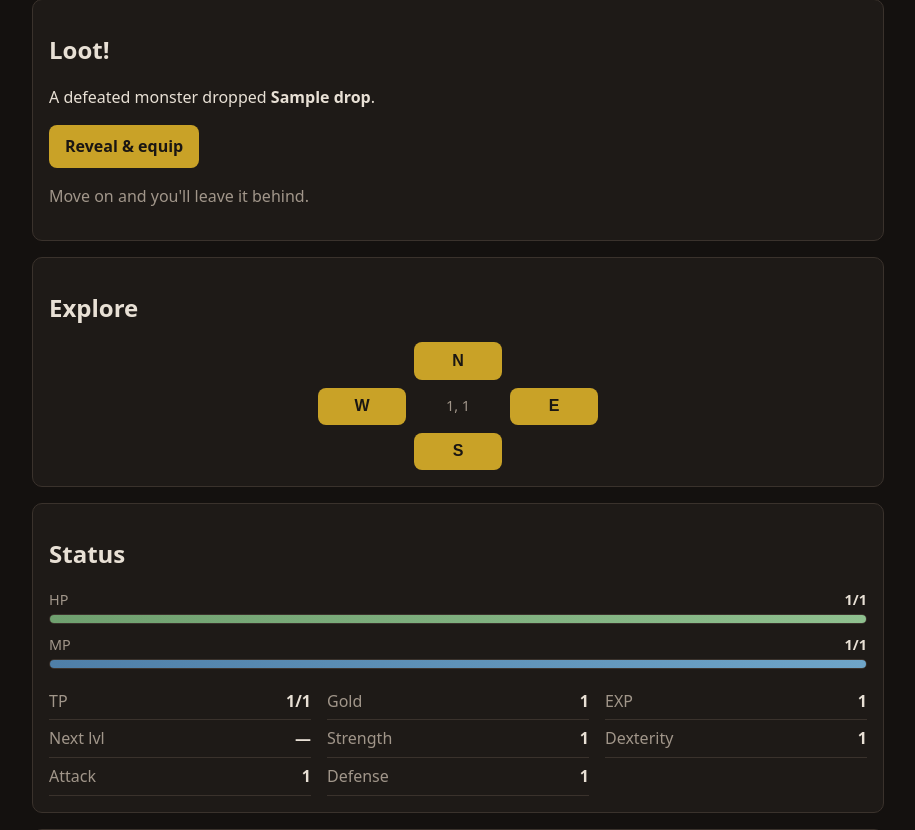
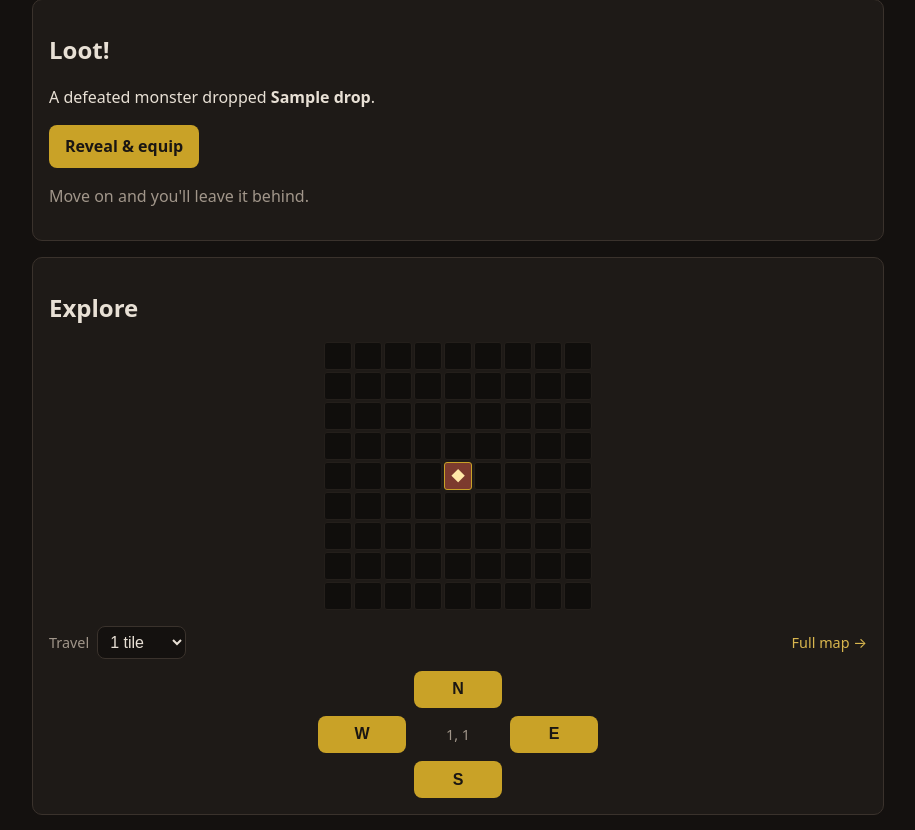
Before and after one commit to Cynnar/dragon-knight-reforged, a Django app: page / in a window 1280 px wide. Shown: the part 470-1300 px from the top of the page, without its empty margins (182-1097 px from the left). Run offline with Django 5.2, Linux system fonts and the light colour scheme; a user stored in the database is signed in; tables that the repository leaves empty hold one stand-in row (values such as "Sample post").

Commit message:
Add multi-tile movement and full world map
- Travel 1/3/5/10 tiles per action, resolving each tile and stopping
  early on towns, encounters, or the world edge
- Clamp and validate step counts server-side
- New /map/ view rendering explored tiles, known towns and the player
  as a scalable SVG fitted to the discovered area

```diff
--- a/config/urls.py
+++ b/config/urls.py
@@ -14,12 +14,15 @@ urlpatterns = [
     path("town/inn/", views.inn, name="inn"),
     path("town/shop/", views.shop_view, name="shop"),
     path("town/buy/<int:item_id>/", views.buy_item, name="buy_item"),
+    path("town/travel/<int:town_id>/", views.travel, name="travel"),
+    path("town/map/<int:town_id>/", views.buy_map, name="buy_map"),
     path("drop/", views.drop_reveal, name="drop_reveal"),
     path("drop/equip/", views.drop_equip, name="drop_equip"),
     path("drop/leave/", views.drop_leave, name="drop_leave"),
     path("tavern/", views.tavern, name="tavern"),
     path("tavern/babble/", views.post_babble, name="post_babble"),
     path("tavern/babbles/", views.babble_list, name="babble_list"),
+    path("map/", views.world_map, name="world_map"),
     path("online/", views.whos_online, name="whos_online"),
     path("forum/", views.forum_index, name="forum_index"),
     path("forum/new/", views.forum_new, name="forum_new"),
--- a/game/views.py
+++ b/game/views.py
@@ -12,7 +12,7 @@ from django.views.decorators.http import require_POST
 
 from . import combat, shop
 from .forms import CharacterForm, SignupForm
-from .models import Action, Character, GameControl, LevelTier, Monster, Town
+from .models import Action, Character, GameControl, LevelTier, Monster, Town, VisitedTile
 
 
 # ── pages ────────────────────────────────────────────────────────────────────
@@ -51,6 +51,12 @@ def create_character(request):
             character = form.save(commit=False)
             character.user = request.user
             character.save()
+            mark_visited(character)
+            home_town = Town.objects.filter(
+                latitude=character.latitude, longitude=character.longitude
+            ).first()
+            if home_town:
+                character.unlocked_towns.add(home_town)
             return redirect("home")
     else:
         form = CharacterForm()
@@ -59,11 +65,14 @@ def create_character(request):
 
 # ── movement ─────────────────────────────────────────────────────────────────
 DIRECTIONS = {"north": (0, 1), "south": (0, -1), "east": (1, 0), "west": (-1, 0)}
+MAX_STEPS = 10   # how many tiles a single "travel" action may cover
 
 
 @login_required
 @require_POST
 def move(request, direction):
+    """Walk 1..MAX_STEPS tiles. Each tile is resolved in turn, and the journey
+    stops early on a town, an encounter, or the edge of the world."""
     try:
         character = request.user.character
     except Character.DoesNotExist:
@@ -73,6 +82,12 @@ def move(request, direction):
     if character.current_action == Action.FIGHTING:
         messages.info(request, "You can't wander off in the middle of a battle!")
         return play_response(request, character)
+
+    try:
+        steps = int(request.POST.get("steps", 1))
+    except (TypeError, ValueError):
+        steps = 1
+    steps = max(1, min(MAX_STEPS, steps))
 
     log_clear(request)
 
@@ -84,25 +99,48 @@ def move(request, direction):
     control = GameControl.objects.first()
     size = control.game_size if control else 250
     d_long, d_lat = DIRECTIONS[direction]
-    character.longitude = max(-size, min(size, character.longitude + d_long))
-    character.latitude = max(-size, min(size, character.latitude + d_lat))
 
-    town = Town.objects.filter(
-        latitude=character.latitude, longitude=character.longitude
-    ).first()
-    if town:
-        character.current_action = Action.IN_TOWN
+    taken = 0
+    stopped = None
+    for _ in range(steps):
+        new_long = max(-size, min(size, character.longitude + d_long))
+        new_lat = max(-size, min(size, character.latitude + d_lat))
+        if (new_lat, new_long) == (character.latitude, character.longitude):
+            stopped = "edge"
+            break
+
+        character.latitude, character.longitude = new_lat, new_long
+        taken += 1
+
+        town = Town.objects.filter(latitude=new_lat, longitude=new_long).first()
+        if town:
+            character.current_action = Action.IN_TOWN
+            character.save()
+            mark_visited(character)
+            if not character.unlocked_towns.filter(id=town.id).exists():
+                character.unlocked_towns.add(town)
+                messages.success(request, f"You discover {town.name}! You can now travel here.")
+            else:
+                messages.info(request, f"You arrive at {town.name}.")
+            stopped = "town"
+            break
+
+        character.current_action = Action.EXPLORING
+        mark_visited(character)
+        if random.randint(1, 5) == 1 and _start_encounter(character, control, request):
+            character.save()
+            stopped = "encounter"
+            break
+    else:
         character.save()
-        messages.info(request, f"You arrive at {town.name}.")
-        return play_response(request, character)
 
-    character.current_action = Action.EXPLORING
-    if random.randint(1, 5) == 1 and _start_encounter(character, control, request):
-        character.save()
-        return play_response(request, character)
-
-    character.save()
-    messages.info(request, f"You travel {direction}.")
+    if stopped != "town":
+        if taken == 1:
+            messages.info(request, f"You travel {direction}.")
+        elif taken > 1:
+            messages.info(request, f"You travel {taken} tiles {direction}.")
+        if stopped == "edge":
+            messages.info(request, f"You can go no further {direction} — the world ends here.")
     if left_behind:
         messages.info(request, f"You leave the {left_behind} behind.")
     return play_response(request, character)
@@ -247,6 +285,7 @@ def _start_encounter(character, control, request):
     character.current_action = Action.FIGHTING
     character.current_monster = monster
     character.current_monster_hp = hp
+    character.current_monster_max_hp = hp
     character.current_monster_sleep = 0
     character.current_monster_immune = monster.immune
     character.uber_damage = 0
@@ -503,6 +542,56 @@ def forum_reply(request, thread_id):
     return redirect("forum_thread", thread_id=thread.id)
 
 
+# ── map ─────────────────────────────────────────────────────────────────────
+MAP_RADIUS = 4   # 9x9 window around the player
+
+
+def mark_visited(character):
+    """Record the tile the character is standing on (no-op if already seen)."""
+    VisitedTile.objects.get_or_create(
+        character=character, latitude=character.latitude, longitude=character.longitude
+    )
+
+
+def build_minimap(character):
+    """A 9x9 grid centred on the player. Towns show only on tiles already explored,
+    so the world is genuinely discovered rather than handed over."""
+    lat, lon = character.latitude, character.longitude
+    lat_lo, lat_hi = lat - MAP_RADIUS, lat + MAP_RADIUS
+    lon_lo, lon_hi = lon - MAP_RADIUS, lon + MAP_RADIUS
+
+    seen = set(
+        VisitedTile.objects.filter(
+            character=character,
+            latitude__gte=lat_lo, latitude__lte=lat_hi,
+            longitude__gte=lon_lo, longitude__lte=lon_hi,
+        ).values_list("latitude", "longitude")
+    )
+    towns = {
+        (t.latitude, t.longitude): t
+        for t in Town.objects.filter(
+            latitude__gte=lat_lo, latitude__lte=lat_hi,
+            longitude__gte=lon_lo, longitude__lte=lon_hi,
+        )
+    }
+
+    rows = []
+    for y in range(lat_hi, lat_lo - 1, -1):          # north at the top
+        row = []
+        for x in range(lon_lo, lon_hi + 1):
+            town = towns.get((y, x))
+            visited = (y, x) in seen
+            here = (y == lat and x == lon)
+            row.append({
+                "here": here,
+                "visited": visited,
+                "town": town if (town and (visited or here)) else None,
+                "lat": y, "lon": x,
+            })
+        rows.append(row)
+    return rows
+
+
 # ── battle log (session-backed: transient narration, no schema change) ──────
 LOG_KEY = "combat_log"
 LOG_MAX = 14
@@ -540,25 +629,151 @@ def play_context(request, character):
         "spells": character.known_spells.all() if in_fight else None,
         "next_exp": next_tier.exp_required if next_tier else None,
         "current_town": _current_town(character),
+        "minimap": build_minimap(character),
         "combat_log": request.session.get(LOG_KEY, []),
         # the current round's beats, surfaced at the top of the panel
         "recent_events": request.session.get(LOG_KEY, [])[-2:],
     }
 
 
+def travel_options(character):
+    """Towns you can fast-travel to, and maps you could still buy."""
+    town = _current_town(character)
+    if town is None:
+        return {"travel_towns": [], "buyable_maps": []}
+    known_ids = set(character.unlocked_towns.values_list("id", flat=True))
+    travel = []
+    for t in Town.objects.filter(id__in=known_ids).exclude(id=town.id).order_by("travel_points"):
+        t.affordable = character.current_tp >= t.travel_points
+        travel.append(t)
+    buyable = []
+    for t in Town.objects.exclude(id__in=known_ids).order_by("map_price"):
+        t.affordable = character.gold >= t.map_price
+        buyable.append(t)
+    return {"travel_towns": travel, "buyable_maps": buyable}
+
+
 def play_response(request, character):
     """Response for a state-changing action: HTMX gets the updated panel,
     everyone else gets a redirect (POST-redirect-GET keeps refresh safe)."""
     if is_htmx(request):
-        return render(request, "game/_panel.html", play_context(request, character))
+        return render(request, "game/_panel.html", play_context_full(request, character))
     return redirect("home")
+
+
+def play_context_full(request, character):
+    ctx = play_context(request, character)
+    ctx.update(travel_options(character))
+    return ctx
 
 
 def render_play(request, character):
     """HTMX request -> just the panel fragment. Otherwise -> the full page.
     Views can therefore return this instead of redirecting."""
-    ctx = play_context(request, character)
+    ctx = play_context_full(request, character)
     if is_htmx(request):
         return render(request, "game/_panel.html", ctx)
     template = "game/fight.html" if ctx["in_fight"] else "game/status.html"
     return render(request, template, ctx)
+
+
+# ── fast travel & maps ──────────────────────────────────────────────────────
+@login_required
+@require_POST
+def travel(request, town_id):
+    """Fast-travel between towns you've unlocked, paying the destination's TP cost."""
+    character = _get_character(request)
+    if character is None:
+        return redirect("create_character")
+    if _current_town(character) is None:
+        messages.info(request, "You can only set out on a journey from a town.")
+        return play_response(request, character)
+
+    town = character.unlocked_towns.filter(id=town_id).first()
+    if town is None:
+        messages.info(request, "You don't have the map to that town.")
+        return play_response(request, character)
+    if character.current_tp < town.travel_points:
+        messages.info(request, f"You need {town.travel_points} TP to travel to {town.name}.")
+        return play_response(request, character)
+
+    character.current_tp -= town.travel_points
+    character.latitude = town.latitude
+    character.longitude = town.longitude
+    character.current_action = Action.IN_TOWN
+    character.save()
+    mark_visited(character)
+    log_clear(request)
+    messages.success(request, f"You journey to {town.name}.  (-{town.travel_points} TP)")
+    return play_response(request, character)
+
+
+@login_required
+@require_POST
+def buy_map(request, town_id):
+    """Buy the map to a town you haven't found yet — unlocks travel to it."""
+    character = _get_character(request)
+    if character is None:
+        return redirect("create_character")
+    if _current_town(character) is None:
+        return play_response(request, character)
+
+    town = Town.objects.filter(id=town_id).first()
+    if town is None or character.unlocked_towns.filter(id=town.id).exists():
+        return play_response(request, character)
+    if character.gold < town.map_price:
+        messages.info(request, f"The map to {town.name} costs {town.map_price} gold.")
+        return play_response(request, character)
+
+    character.gold -= town.map_price
+    character.save()
+    character.unlocked_towns.add(town)
+    messages.success(request, f"You buy the map to {town.name}.  (-{town.map_price} gold)")
+    return play_response(request, character)
+
+
+# ── full world map ──────────────────────────────────────────────────────────
+MAP_TILE_LIMIT = 20000   # plenty for a well-travelled character
+
+
+@login_required
+def world_map(request):
+    """Everything this character has explored, drawn as a scalable SVG.
+    Screen coordinates flip latitude (y grows downward in SVG, north is up)."""
+    character = _get_character(request)
+    if character is None:
+        return redirect("create_character")
+
+    tiles = list(
+        VisitedTile.objects.filter(character=character)
+        .values_list("longitude", "latitude")[:MAP_TILE_LIMIT]
+    )
+    towns = list(character.unlocked_towns.all())
+
+    xs = [t[0] for t in tiles] + [t.longitude for t in towns] + [character.longitude]
+    ys = [t[1] for t in tiles] + [t.latitude for t in towns] + [character.latitude]
+    pad = 3
+    min_x, max_x = min(xs) - pad, max(xs) + pad
+    min_y, max_y = min(ys) - pad, max(ys) + pad
+    width = max(1, max_x - min_x + 1)
+    height = max(1, max_y - min_y + 1)
+
+    # SVG y axis points down, so flip latitude and use the top edge as the origin.
+    label = max(2.0, max(width, height) / 30.0)
+    ctx = {
+        "character": character,
+        "tiles": [{"x": x, "y": -y} for x, y in tiles],
+        "towns": [
+            {"x": t.longitude, "y": -t.latitude, "name": t.name,
+             "here": t.latitude == character.latitude and t.longitude == character.longitude}
+            for t in towns
+        ],
+        "player": {"x": character.longitude + 0.5, "y": -character.latitude + 0.5},
+        "viewbox": f"{min_x} {-max_y} {width} {height}",
+        "label_size": round(label, 2),
+        "marker_r": round(label * 0.45, 2),
+        "tile_count": len(tiles),
+        "town_count": len(towns),
+    }
+    template = "game/_map_panel.html" if is_htmx(request) else "game/map.html"
+    return render(request, template, ctx)
--- a/templates/base.html
+++ b/templates/base.html
@@ -131,6 +131,43 @@
     .thread-meta { font-size: .8rem; }
     .post { border-bottom: 1px solid var(--panel-border); padding: .6rem 0; }
     .post.reply { padding-left: .75rem; border-left: 2px solid var(--panel-border); }
+    /* Minimap */
+    .minimap { display: flex; flex-direction: column; gap: 2px; align-items: center;
+      margin-bottom: 1rem; }
+    .map-row { display: flex; gap: 2px; }
+    .cell { width: 22px; height: 22px; border-radius: 3px; background: #100e0c;
+      border: 1px solid #241f1b; display: flex; align-items: center;
+      justify-content: center; font-size: 12px; line-height: 1; }
+    .cell.seen { background: #2a231d; border-color: #3a322c; }
+    .cell.town { background: #3b2f1c; border-color: var(--accent); }
+    .cell.town .tmark { color: var(--accent); }
+    .cell.here { background: var(--accent-2); border-color: var(--accent); }
+    .cell.here .you { color: #ffe9a8; }
+    /* Steps selector row */
+    .steps-row { display: flex; align-items: center; gap: .5rem; margin-bottom: .75rem;
+      flex-wrap: wrap; justify-content: center; }
+    .steps-row label { margin: 0; }
+    .steps-row select { width: auto; padding: .35rem .5rem; }
+    .map-link { margin-left: auto; font-size: .9rem; }
+    /* World map */
+    .worldmap-wrap { background: #100e0c; border: 1px solid var(--panel-border);
+      border-radius: 10px; padding: .5rem; }
+    .worldmap { width: 100%; height: auto; max-height: 60vh; display: block; }
+    .worldmap .tiles rect { fill: #3a322c; }
+    .worldmap .towns circle { fill: var(--accent); }
+    .worldmap .towns text { fill: var(--link); text-anchor: middle; font-family: inherit; }
+    .worldmap .player { fill: #ffe9a8; stroke: var(--accent-2); stroke-width: .5; }
+    .map-legend { display: flex; align-items: center; gap: .4rem; flex-wrap: wrap;
+      margin-top: .6rem; font-size: .85rem; }
+    .key { display: inline-block; width: .8rem; height: .8rem; border-radius: 2px; }
+    .key.tile { background: #3a322c; } .key.town { background: var(--accent); border-radius: 50%; }
+    .key.you { background: #ffe9a8; border-radius: 50%; }
+    /* Travel list */
+    .travel-list { display: flex; flex-direction: column; gap: .5rem; margin-bottom: .5rem; }
+    .travel-row { display: flex; align-items: center; justify-content: space-between;
+      gap: .75rem; margin: 0; border-bottom: 1px solid var(--panel-border); padding-bottom: .5rem; }
+    .travel-info { display: flex; flex-direction: column; }
+    .travel-go { display: flex; align-items: center; gap: .6rem; white-space: nowrap; }
     /* Latest-event headline (top of panel, so no scrolling needed on mobile) */
     .headline { background: linear-gradient(180deg,#241f1b,#1c1815);
       border: 1px solid var(--panel-border); border-left: 4px solid var(--accent);
@@ -160,6 +197,7 @@
       .content { padding: 1.5rem; }
       .brand { font-size: 1.5rem; }
       .stat-grid { grid-template-columns: repeat(3, 1fr); }
+      .cell { width: 28px; height: 28px; font-size: 14px; }
     }
   </style>
   {% block extra_head %}{% endblock %}
--- a/templates/game/_fight_body.html
+++ b/templates/game/_fight_body.html
@@ -7,8 +7,8 @@
 
   <div class="vitals">
     <div class="vital">
-      <div class="vital-head"><span>Enemy HP</span><span class="v">{{ character.current_monster_hp }}</span></div>
-      <div class="bar"><div class="bar-fill enemy" style="width:100%"></div></div>
+      <div class="vital-head"><span>Enemy HP</span><span class="v">{{ character.current_monster_hp }}{% if character.current_monster_max_hp %}/{{ character.current_monster_max_hp }}{% endif %}</span></div>
+      <div class="bar"><div class="bar-fill enemy" style="width:{% if character.current_monster_max_hp %}{% widthratio character.current_monster_hp character.current_monster_max_hp 100 %}{% else %}100{% endif %}%"></div></div>
     </div>
     <div class="vital">
       <div class="vital-head"><span>Your HP</span><span class="v">{{ character.current_hp }}/{{ character.max_hp }}</span></div>
--- /dev/null
+++ b/templates/game/_map_panel.html
@@ -0,0 +1,2 @@
+{% include "game/_messages.html" %}
+{% include "game/_map_body.html" %}
--- /dev/null
+++ b/templates/game/_minimap.html
@@ -0,0 +1,16 @@
+{% comment %}9x9 window on the world, north at the top. Towns appear only on
+tiles you've already explored.{% endcomment %}
+<div class="minimap" aria-label="Local map">
+  {% for row in minimap %}
+    <div class="map-row">
+      {% for cell in row %}
+        <div class="cell{% if cell.visited %} seen{% endif %}{% if cell.town %} town{% endif %}{% if cell.here %} here{% endif %}"
+             title="{{ cell.lat }}, {{ cell.lon }}{% if cell.town %} — {{ cell.town.name }}{% endif %}">
+          {% if cell.here %}<span class="you">◆</span>
+          {% elif cell.town %}<span class="tmark">⌂</span>
+          {% endif %}
+        </div>
+      {% endfor %}
+    </div>
+  {% endfor %}
+</div>
--- a/templates/game/_status_body.html
+++ b/templates/game/_status_body.html
@@ -22,6 +22,8 @@
 </div>
 {% endif %}
 
+{% include "game/_travel.html" %}
+
 {% if character.pending_drop %}
 <div class="panel">
   <h2>Loot!</h2>
@@ -35,20 +37,33 @@
 
 <div class="panel">
   <h2>Explore</h2>
+  {% include "game/_minimap.html" %}
+  <div class="steps-row">
+    <label for="steps">Travel</label>
+    <select id="steps" name="steps">
+      <option value="1">1 tile</option>
+      <option value="3">3 tiles</option>
+      <option value="5">5 tiles</option>
+      <option value="10">10 tiles</option>
+    </select>
+    <a href="{% url 'world_map' %}" class="map-link"
+       hx-get="{% url 'world_map' %}" hx-target="#game-panel" hx-swap="innerHTML"
+       hx-push-url="true" hx-indicator="#game-panel">Full map →</a>
+  </div>
   <div class="compass">
     <form method="post" action="{% url 'move' 'north' %}" class="c-n"
           hx-post="{% url 'move' 'north' %}" hx-target="#game-panel" hx-swap="innerHTML"
-          hx-indicator="#game-panel" hx-disabled-elt="find button">{% csrf_token %}<button class="btn dir">N</button></form>
+          hx-indicator="#game-panel" hx-disabled-elt="find button" hx-include="#steps">{% csrf_token %}<button class="btn dir">N</button></form>
     <form method="post" action="{% url 'move' 'west' %}" class="c-w"
           hx-post="{% url 'move' 'west' %}" hx-target="#game-panel" hx-swap="innerHTML"
-          hx-indicator="#game-panel" hx-disabled-elt="find button">{% csrf_token %}<button class="btn dir">W</button></form>
+          hx-indicator="#game-panel" hx-disabled-elt="find button" hx-include="#steps">{% csrf_token %}<button class="btn dir">W</button></form>
     <div class="c-c">{{ character.latitude }}, {{ character.longitude }}</div>
     <form method="post" action="{% url 'move' 'east' %}" class="c-e"
           hx-post="{% url 'move' 'east' %}" hx-target="#game-panel" hx-swap="innerHTML"
-          hx-indicator="#game-panel" hx-disabled-elt="find button">{% csrf_token %}<button class="btn dir">E</button></form>
+          hx-indicator="#game-panel" hx-disabled-elt="find button" hx-include="#steps">{% csrf_token %}<button class="btn dir">E</button></form>
     <form method="post" action="{% url 'move' 'south' %}" class="c-s"
           hx-post="{% url 'move' 'south' %}" hx-target="#game-panel" hx-swap="innerHTML"
-          hx-indicator="#game-panel" hx-disabled-elt="find button">{% csrf_token %}<button class="btn dir">S</button></form>
+          hx-indicator="#game-panel" hx-disabled-elt="find button" hx-include="#steps">{% csrf_token %}<button class="btn dir">S</button></form>
   </div>
 </div>
 
--- /dev/null
+++ b/templates/game/_travel.html
@@ -0,0 +1,50 @@
+{% if travel_towns or buyable_maps %}
+<div class="panel">
+  <h2>Journeys</h2>
+  <p class="muted">Travel Points: <strong>{{ character.current_tp }}/{{ character.max_tp }}</strong>
+     <span class="muted">· resting at an inn restores them</span></p>
+
+  {% if travel_towns %}
+  <div class="travel-list">
+    {% for t in travel_towns %}
+    <form method="post" action="{% url 'travel' t.id %}" class="travel-row"
+          hx-post="{% url 'travel' t.id %}" hx-target="#game-panel" hx-swap="innerHTML"
+          hx-indicator="#game-panel" hx-disabled-elt="find button">
+      {% csrf_token %}
+      <div class="travel-info">
+        <strong>{{ t.name }}</strong>
+        <span class="muted">{{ t.latitude }}, {{ t.longitude }}</span>
+      </div>
+      <div class="travel-go">
+        <span class="muted">{{ t.travel_points }} TP</span>
+        <button class="btn" type="submit" {% if not t.affordable %}disabled{% endif %}>Travel</button>
+      </div>
+    </form>
+    {% endfor %}
+  </div>
+  {% else %}
+  <p class="muted">You know of no other towns yet. Explore, or buy a map below.</p>
+  {% endif %}
+
+  {% if buyable_maps %}
+  <h3>Maps for sale</h3>
+  <div class="travel-list">
+    {% for t in buyable_maps %}
+    <form method="post" action="{% url 'buy_map' t.id %}" class="travel-row"
+          hx-post="{% url 'buy_map' t.id %}" hx-target="#game-panel" hx-swap="innerHTML"
+          hx-indicator="#game-panel" hx-disabled-elt="find button">
+      {% csrf_token %}
+      <div class="travel-info">
+        <strong>Map to {{ t.name }}</strong>
+        <span class="muted">unlocks travel · {{ t.travel_points }} TP per trip</span>
+      </div>
+      <div class="travel-go">
+        <span class="muted">{{ t.map_price }}g</span>
+        <button class="btn btn-secondary" type="submit" {% if not t.affordable %}disabled{% endif %}>Buy</button>
+      </div>
+    </form>
+    {% endfor %}
+  </div>
+  {% endif %}
+</div>
+{% endif %}
--- /dev/null
+++ b/templates/game/map.html
@@ -0,0 +1,5 @@
+{% extends "base.html" %}
+
+{% block title %}World Map — Dragon Knight{% endblock %}
+
+{% block content %}{% include "game/_map_body.html" %}{% endblock %}
```
Also changed, not shown: game/models.py (+22 -0 lines), templates/game/_map_body.html (added, +34 -0 lines), game/migrations/0004_character_current_monster_max_hp_visitedtile.py (added).
